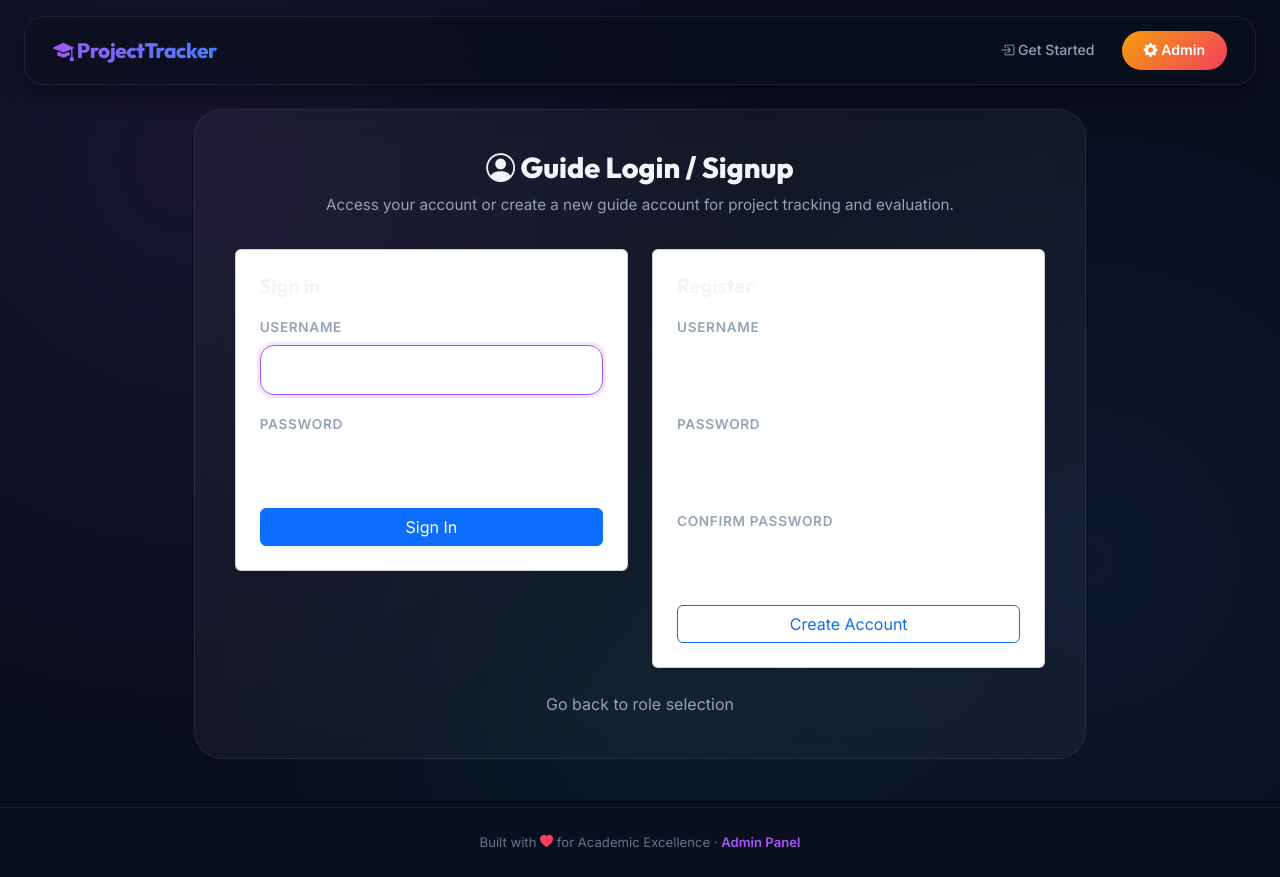
After one commit to shivamraj502/Student-Project-Milestone-Tracker, a Django app: page /login/guide/ in a window 1280 px wide. The commit adds this page. Run offline with Django 5.2, Linux system fonts and the light colour scheme.

Commit message:
Added Authentication: Issue 1

```diff
--- a/projects/urls.py
+++ b/projects/urls.py
@@ -3,6 +3,9 @@ from . import views
 
 urlpatterns = [
     path("", views.home, name="home"),
+    path("auth-selection/", views.auth_selection, name="auth_selection"),
+    path("login/<str:role>/", views.role_login, name="role_login"),
+    path("logout/", views.user_logout, name="logout"),
     path("register/", views.register_project, name="register"),
     path("allot/<int:pk>/", views.allot_guide, name="allot"),
     path("upload/", views.upload_milestone, name="upload"),
--- a/projects/views.py
+++ b/projects/views.py
@@ -1,10 +1,98 @@
 from django.shortcuts import render, redirect
-from django.http import HttpResponse
+from django.http import HttpResponse, Http404
+from django.contrib.auth import login, logout
+from django.contrib.auth.decorators import login_required, user_passes_test
+from django.contrib.auth.forms import AuthenticationForm, UserCreationForm
+from django.contrib.auth.models import Group
 import csv
+
 from .models import Project, Guide, Milestone, Evaluation
 from .forms import ProjectForm, GuideAllotmentForm, MilestoneForm, EvaluationForm
 
 
+def get_role_name(role):
+    return role.capitalize()
+
+
+def user_has_role(user, role):
+    return user.is_superuser or user.groups.filter(name=get_role_name(role)).exists()
+
+
+def student_required(view_func):
+    return user_passes_test(
+        lambda u: u.is_superuser or u.groups.filter(name="Student").exists(),
+        login_url="auth_selection",
+    )(view_func)
+
+
+def guide_required(view_func):
+    return user_passes_test(
+        lambda u: u.is_superuser or u.groups.filter(name="Guide").exists(),
+        login_url="auth_selection",
+    )(view_func)
+
+
+def auth_selection(request):
+    if request.user.is_authenticated:
+        return redirect("home")
+
+    return render(request, "auth_selection.html")
+
+
+def role_login(request, role):
+    role = role.lower()
+    if role not in ["student", "guide"]:
+        raise Http404()
+
+    if request.user.is_authenticated:
+        return redirect("home")
+
+    login_form = AuthenticationForm(
+        request=request, data=request.POST if "login_submit" in request.POST else None
+    )
+    signup_form = UserCreationForm(
+        request.POST if "signup_submit" in request.POST else None
+    )
+
+    if request.method == "POST":
+        if "login_submit" in request.POST and login_form.is_valid():
+            user = login_form.get_user()
+            if user_has_role(user, role):
+                login(request, user)
+                return redirect("home")
+            login_form.add_error(
+                None, f"This account is not registered as a {get_role_name(role)}."
+            )
+        elif "signup_submit" in request.POST and signup_form.is_valid():
+            user = signup_form.save()
+            group, _ = Group.objects.get_or_create(name=get_role_name(role))
+            user.groups.add(group)
+            user.save()
+
+            if role == "guide":
+                Guide.objects.create(user=user, name=user.username)
+
+            login(request, user)
+            return redirect("home")
+
+    return render(
+        request,
+        "role_login.html",
+        {
+            "login_form": login_form,
+            "signup_form": signup_form,
+            "role": get_role_name(role),
+        },
+    )
+
+
+@login_required(login_url="auth_selection")
+def user_logout(request):
+    logout(request)
+    return redirect("auth_selection")
+
+
+@login_required(login_url="auth_selection")
 def home(request):
     context = {
         "project_count": Project.objects.count(),
@@ -15,11 +103,21 @@ def home(request):
     return render(request, "home.html", context)
 
 
+@login_required(login_url="auth_selection")
 def project_list(request):
-    projects = Project.objects.all()
+    if user_has_role(request.user, "guide"):
+        guide = Guide.objects.filter(user=request.user).first()
+        projects = (
+            Project.objects.filter(guide=guide) if guide else Project.objects.none()
+        )
+    else:
+        projects = Project.objects.all()
+
     return render(request, "project_list.html", {"projects": projects})
 
 
+@login_required(login_url="auth_selection")
+@student_required
 def register_project(request):
     form = ProjectForm(request.POST or None)
 
@@ -30,6 +128,7 @@ def register_project(request):
     return render(request, "register.html", {"form": form})
 
 
+@login_required(login_url="auth_selection")
 def allot_guide(request, pk):
     project = Project.objects.get(id=pk)
     form = GuideAllotmentForm(request.POST or None, instance=project)
@@ -41,6 +140,8 @@ def allot_guide(request, pk):
     return render(request, "admin_allotment.html", {"form": form})
 
 
+@login_required(login_url="auth_selection")
+@student_required
 def upload_milestone(request):
     form = MilestoneForm(request.POST or None, request.FILES or None)
 
@@ -51,8 +152,20 @@ def upload_milestone(request):
     return render(request, "upload.html", {"form": form})
 
 
+@login_required(login_url="auth_selection")
+@guide_required
 def evaluate_project(request):
     form = EvaluationForm(request.POST or None, request.FILES or None)
+
+    if request.user.is_superuser:
+        project_queryset = Project.objects.all()
+    else:
+        guide = Guide.objects.filter(user=request.user).first()
+        project_queryset = (
+            Project.objects.filter(guide=guide) if guide else Project.objects.none()
+        )
+
+    form.fields["project"].queryset = project_queryset
 
     if form.is_valid():
         form.save()
@@ -61,36 +174,53 @@ def evaluate_project(request):
     return render(request, "guide_evaluation.html", {"form": form})
 
 
+@login_required(login_url="auth_selection")
 def export_projects_csv(request):
-    response = HttpResponse(content_type='text/csv')
-    response['Content-Disposition'] = 'attachment; filename="projects_export.csv"'
+    response = HttpResponse(content_type="text/csv")
+    response["Content-Disposition"] = 'attachment; filename="projects_export.csv"'
 
     writer = csv.writer(response)
-    writer.writerow(['Title', 'Domain', 'Team Members', 'Marks', 'Publication Status', 'Guide'])
+    writer.writerow(
+        ["Title", "Domain", "Team Members", "Marks", "Publication Status", "Guide"]
+    )
 
     projects = Project.objects.all()
 
-    domain = request.GET.get('domain')
-    guide_id = request.GET.get('guide_id')
-    publication_status = request.GET.get('publication')
+    domain = request.GET.get("domain")
+    guide_id = request.GET.get("guide_id")
+    publication_status = request.GET.get("publication")
 
     if domain:
         projects = projects.filter(domain__iexact=domain)
     if guide_id:
         projects = projects.filter(guide_id=guide_id)
     if publication_status:
-        is_published = publication_status.lower() == 'true'
+        is_published = publication_status.lower() == "true"
         projects = projects.filter(evaluation__publication_status=is_published)
 
     for project in projects.distinct():
-        team_members = filter(None, [project.student1_name, project.student2_name, project.student3_name, project.student4_name])
+        team_members = filter(
+            None,
+            [
+                project.student1_name,
+                project.student2_name,
+                project.student3_name,
+                project.student4_name,
+            ],
+        )
         team_str = ", ".join(team_members)
 
         evaluations = project.evaluation_set.all()
-        marks = evaluations.first().marks if evaluations.exists() else 'N/A'
-        pub_status = 'Yes' if (evaluations.exists() and evaluations.first().publication_status) else 'No'
-        guide_name = project.guide.name if project.guide else 'Unassigned'
+        marks = evaluations.first().marks if evaluations.exists() else "N/A"
+        pub_status = (
+            "Yes"
+            if (evaluations.exists() and evaluations.first().publication_status)
+            else "No"
+        )
+        guide_name = project.guide.name if project.guide else "Unassigned"
 
-        writer.writerow([project.title, project.domain, team_str, marks, pub_status, guide_name])
+        writer.writerow(
+            [project.title, project.domain, team_str, marks, pub_status, guide_name]
+        )
 
     return response
--- a/templates/base.html
+++ b/templates/base.html
@@ -1,17 +1,21 @@
 {% load static %}
 <!DOCTYPE html>
 <html lang="en">
+{% load group_filters %}
 
 <head>
     <meta charset="UTF-8">
     <meta name="viewport" content="width=device-width, initial-scale=1.0">
-    <meta name="description" content="Smart academic workflow for project registration, guide allotment, milestone tracking and evaluation.">
+    <meta name="description"
+        content="Smart academic workflow for project registration, guide allotment, milestone tracking and evaluation.">
     <title>Student Project Tracker</title>
 
     <!-- Google Fonts -->
     <link rel="preconnect" href="https://fonts.googleapis.com">
     <link rel="preconnect" href="https://fonts.gstatic.com" crossorigin>
-    <link href="https://fonts.googleapis.com/css2?family=Inter:wght@400;500;600;700&family=Outfit:wght@600;700;800&display=swap" rel="stylesheet">
+    <link
+        href="https://fonts.googleapis.com/css2?family=Inter:wght@400;500;600;700&family=Outfit:wght@600;700;800&display=swap"
+        rel="stylesheet">
 
     <!-- Bootstrap 5 CSS -->
     <link href="https://cdn.jsdelivr.net/npm/bootstrap@5.3.0/dist/css/bootstrap.min.css" rel="stylesheet">
@@ -38,27 +42,45 @@
 
         <div class="collapse navbar-collapse" id="navContent">
             <div class="ms-auto d-flex align-items-center gap-2 flex-wrap mt-2 mt-lg-0">
-                <a href="/" class="nav-link-pill">
+                {% if user.is_authenticated %}
+                <a href="{% url 'home' %}" class="nav-link-pill">
                     <i class="bi bi-grid-1x2-fill"></i> Dashboard
                 </a>
-                <a href="/register/" class="nav-link-pill">
+                {% if user|has_group:"Student" %}
+                <a href="{% url 'register' %}" class="nav-link-pill">
                     <i class="bi bi-pencil-square"></i> Register
                 </a>
-                <a href="/upload/" class="nav-link-pill">
+                <a href="{% url 'upload' %}" class="nav-link-pill">
                     <i class="bi bi-cloud-arrow-up-fill"></i> Upload
                 </a>
-                <a href="/evaluate/" class="nav-link-pill">
+                {% endif %}
+                {% if user|has_group:"Guide" %}
+                <a href="{% url 'evaluate' %}" class="nav-link-pill">
                     <i class="bi bi-star-fill"></i> Evaluate
                 </a>
-                <a href="/projects-list/" class="nav-link-pill">
+                {% endif %}
+                <a href="{% url 'projects_list' %}" class="nav-link-pill">
                     <i class="bi bi-folder2-open"></i> Projects
                 </a>
-                <a href="/export/" class="nav-link-pill">
+                <a href="{% url 'export_csv' %}" class="nav-link-pill">
                     <i class="bi bi-download"></i> Export
+                </a>
+                {% if user.is_superuser %}
+                <a href="/admin/" class="nav-link-pill">
+                    <i class="bi bi-gear-fill"></i> Admin
+                </a>
+                {% endif %}
+                <a href="{% url 'logout' %}" class="nav-btn-admin">
+                    <i class="bi bi-box-arrow-right"></i> Logout
+                </a>
+                {% else %}
+                <a href="{% url 'auth_selection' %}" class="nav-link-pill">
+                    <i class="bi bi-box-arrow-in-right"></i> Get Started
                 </a>
                 <a href="/admin/" class="nav-btn-admin">
                     <i class="bi bi-gear-fill"></i> Admin
                 </a>
+                {% endif %}
             </div>
         </div>
     </nav>
--- /dev/null
+++ b/templates/role_login.html
@@ -0,0 +1,64 @@
+{% extends 'base.html' %}
+
+{% block content %}
+<div class="row justify-content-center">
+    <div class="col-lg-10">
+        <div class="glass-card-static animate-in">
+            <div class="page-header">
+                <h2><i class="bi bi-person-circle"></i> {{ role }} Login / Signup</h2>
+                <p>Access your account or create a new {{ role|lower }} account for project tracking and evaluation.</p>
+            </div>
+
+            <div class="row gy-4">
+                <div class="col-md-6">
+                    <div class="card p-4 shadow-sm">
+                        <h5 class="mb-3">Sign in</h5>
+                        <form method="POST">
+                            {% csrf_token %}
+                            {{ login_form.non_field_errors }}
+                            <div class="mb-3">
+                                <label class="form-label">Username</label>
+                                {{ login_form.username }}
+                            </div>
+                            <div class="mb-3">
+                                <label class="form-label">Password</label>
+                                {{ login_form.password }}
+                            </div>
+                            <button type="submit" name="login_submit" class="btn btn-primary w-100">Sign In</button>
+                        </form>
+                    </div>
+                </div>
+
+                <div class="col-md-6">
+                    <div class="card p-4 shadow-sm">
+                        <h5 class="mb-3">Register</h5>
+                        <form method="POST">
+                            {% csrf_token %}
+                            {{ signup_form.non_field_errors }}
+                            <div class="mb-3">
+                                <label class="form-label">Username</label>
+                                {{ signup_form.username }}
+                            </div>
+                            <div class="mb-3">
+                                <label class="form-label">Password</label>
+                                {{ signup_form.password1 }}
+                            </div>
+                            <div class="mb-3">
+                                <label class="form-label">Confirm Password</label>
+                                {{ signup_form.password2 }}
+                            </div>
+                            <button type="submit" name="signup_submit" class="btn btn-outline-primary w-100">Create
+                                Account</button>
+                        </form>
+                    </div>
+                </div>
+            </div>
+
+            <div class="text-center mt-4">
+                <a href="{% url 'auth_selection' %}" class="text-decoration-none text-muted">Go back to role
+                    selection</a>
+            </div>
+        </div>
+    </div>
+</div>
+{% endblock %}
```
Also changed, not shown: projects/apps.py (+12 -2 lines), projects/models.py (+6 -2 lines), projects/templatetags/group_filters.py (added, +10 -0 lines), student_project_tracker/settings.py (+40 -36 lines), templates/auth_selection.html (added, +25 -0 lines), db.sqlite3, projects/migrations/0006_guide_user.py (added), projects/templatetags/__init__.py (added).
